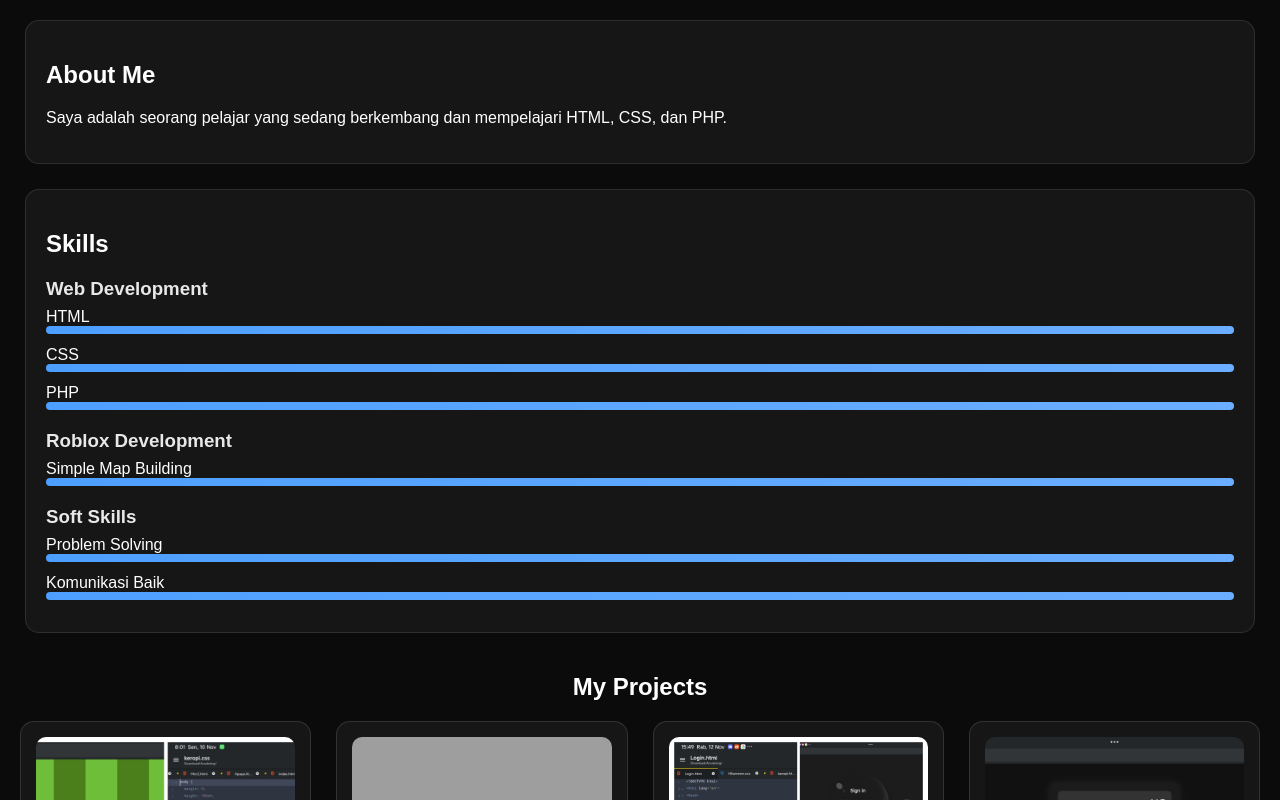
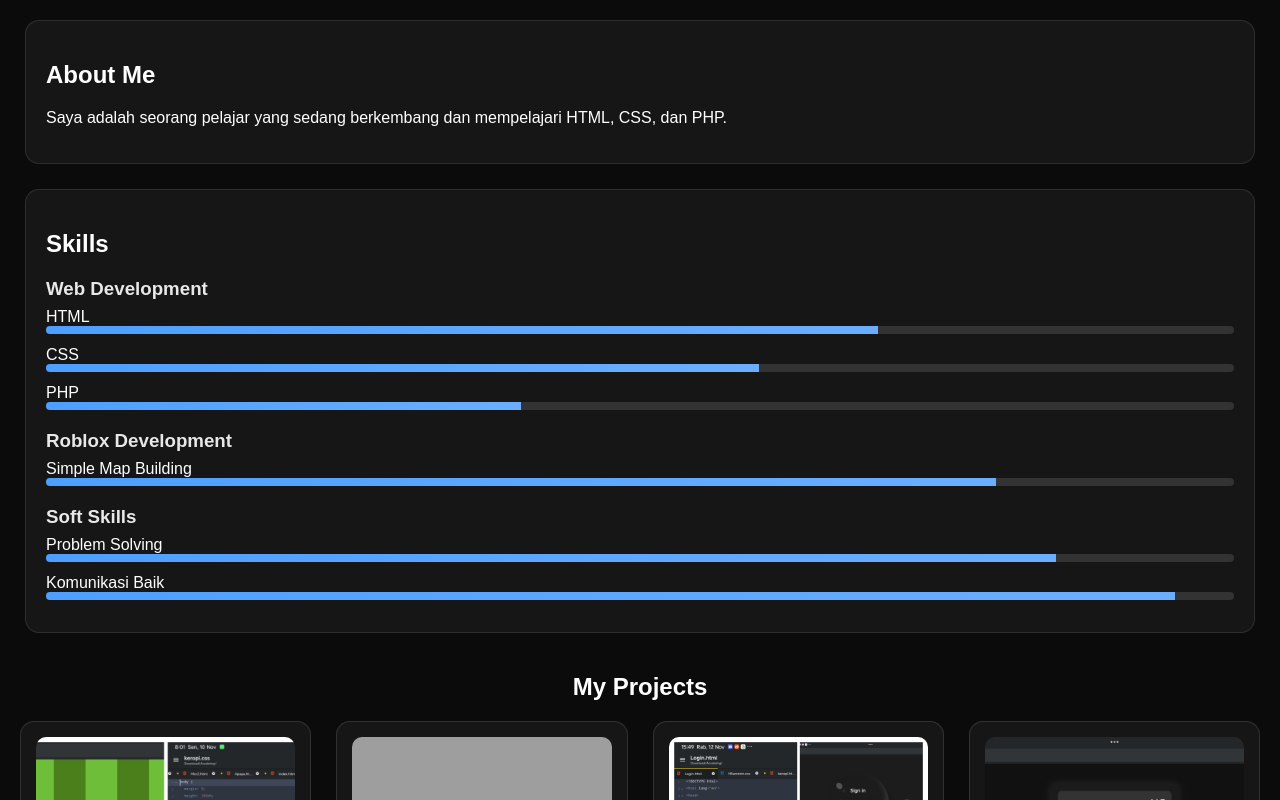
Before and after one commit to NinoTama/Portofolio-Ninz, a plain HTML site: page index.html in a window 1280 px wide. Shown: the part 393-1193 px from the top of the page. Drawn offline with Linux system fonts and the light colour scheme; grey boxes are pictures that could not be loaded.

Commit message:
Update index.html

```diff
--- a/index.html
+++ b/index.html
@@ -45,36 +45,36 @@
 
     <div class="skill">
       <span>HTML</span>
-      <div class="bar"><div class="fill" style="--level: 100%"></div></div>
+      <div class="bar"><div class="fill" style="--level: 70%"></div></div>
     </div>
 
     <div class="skill">
       <span>CSS</span>
-      <div class="bar"><div class="fill" style="--level: 100%"></div></div>
+      <div class="bar"><div class="fill" style="--level: 60%"></div></div>
     </div>
 
     <div class="skill">
       <span>PHP</span>
-      <div class="bar"><div class="fill" style="--level: 100%"></div></div>
+      <div class="bar"><div class="fill" style="--level: 40%"></div></div>
     </div>
 
     <h3 class="skill-title">Roblox Development</h3>
 
     <div class="skill">
       <span>Simple Map Building</span>
-      <div class="bar"><div class="fill" style="--level: 100%"></div></div>
+      <div class="bar"><div class="fill" style="--level: 80%"></div></div>
     </div>
 
     <h3 class="skill-title">Soft Skills</h3>
 
     <div class="skill">
       <span>Problem Solving</span>
-      <div class="bar"><div class="fill" style="--level: 100%"></div></div>
+      <div class="bar"><div class="fill" style="--level: 85%"></div></div>
     </div>
 
     <div class="skill">
       <span>Komunikasi Baik</span>
-      <div class="bar"><div class="fill" style="--level: 100%"></div></div>
+      <div class="bar"><div class="fill" style="--level: 95%"></div></div>
     </div>
   </section>
 
```
